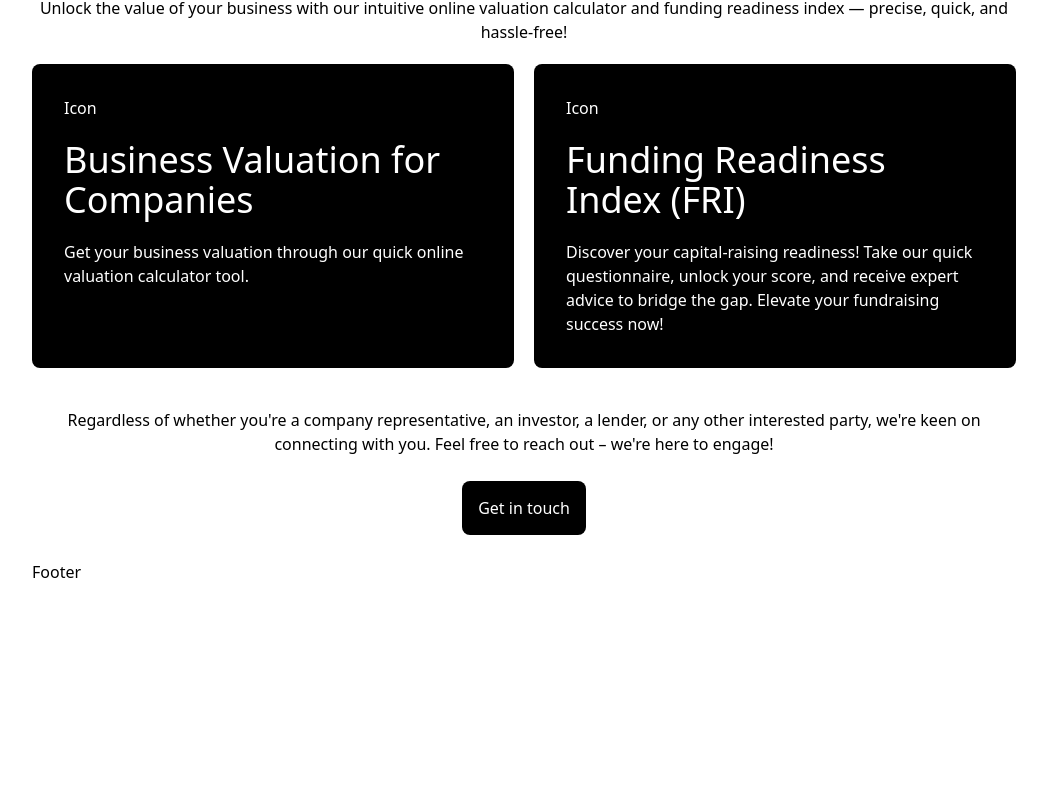
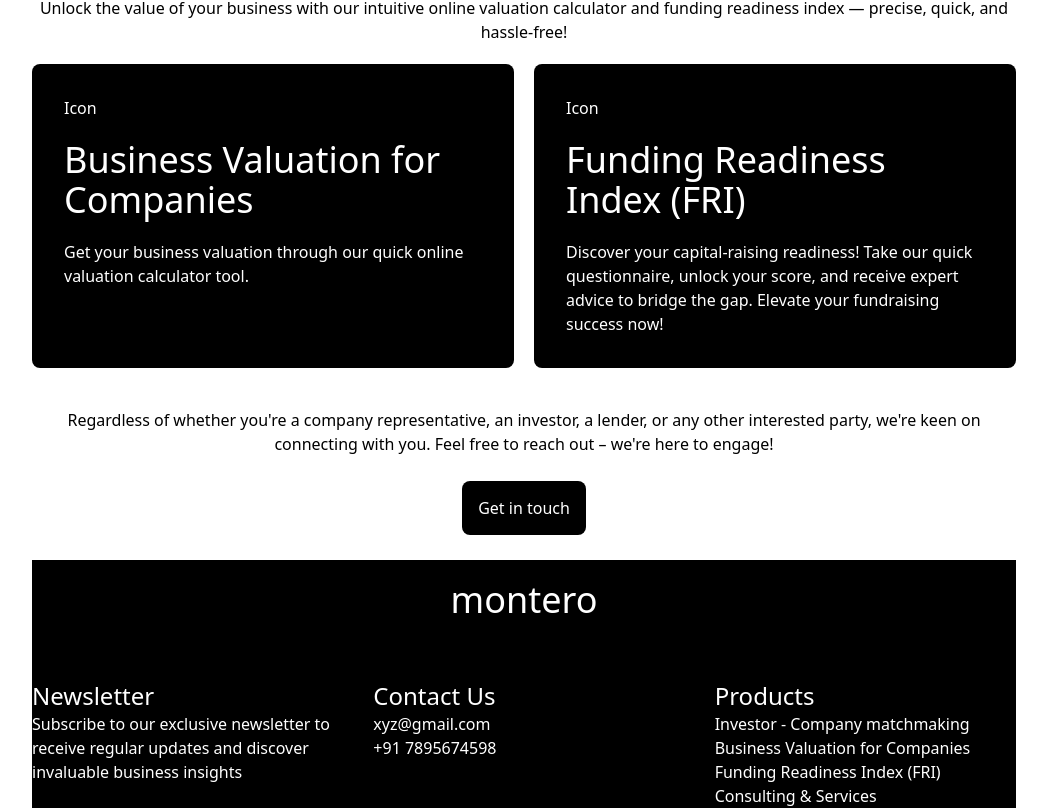
Before and after one commit to ameeshagireesh/odyssey-frontend, a Next.js app: page / in a window 1280 px wide. Shown: the part 1856-2664 px from the top of the page, without its empty margins (116-1163 px from the left). Before the commit the page ends 2440 px from the top, so only its background shows below. Built offline with nearby package versions, Linux system fonts and the light colour scheme.

Commit message:
feat: Footer

```diff
--- a/src/components/Footer/Footer.jsx
+++ b/src/components/Footer/Footer.jsx
@@ -1,7 +1,25 @@
 const Footer = () => {
     return (
-        <div>
-            Footer
+        <div className="flex-col space-y-10 bg-black text-white">
+            <div className="font-normal text-4xl text-center p-5">montero</div>
+            <div className="flex space-x-10">
+                <div className="flex-col w-1/3 font-light text-base">
+                    <p className="font-medium text-2xl">Newsletter</p>
+                    <p>Subscribe to our exclusive newsletter to receive regular updates and discover invaluable business insights</p>
+                </div>
+                <div className="flex-col w-1/3 font-light text-base">
+                    <p className="font-medium text-2xl">Contact Us</p>
+                    <p>xyz@gmail.com</p>
+                    <p>+91 7895674598</p>
+                </div>
+                <div className="flex-col w-1/3 font-light text-base">
+                    <p className="font-medium text-2xl">Products</p>
+                    <p>Investor - Company matchmaking</p>
+                    <p>Business Valuation for Companies</p>
+                    <p>Funding Readiness Index (FRI)</p>
+                    <p>Consulting & Services</p>
+                </div>
+            </div>
         </div>
     )
 }
```
